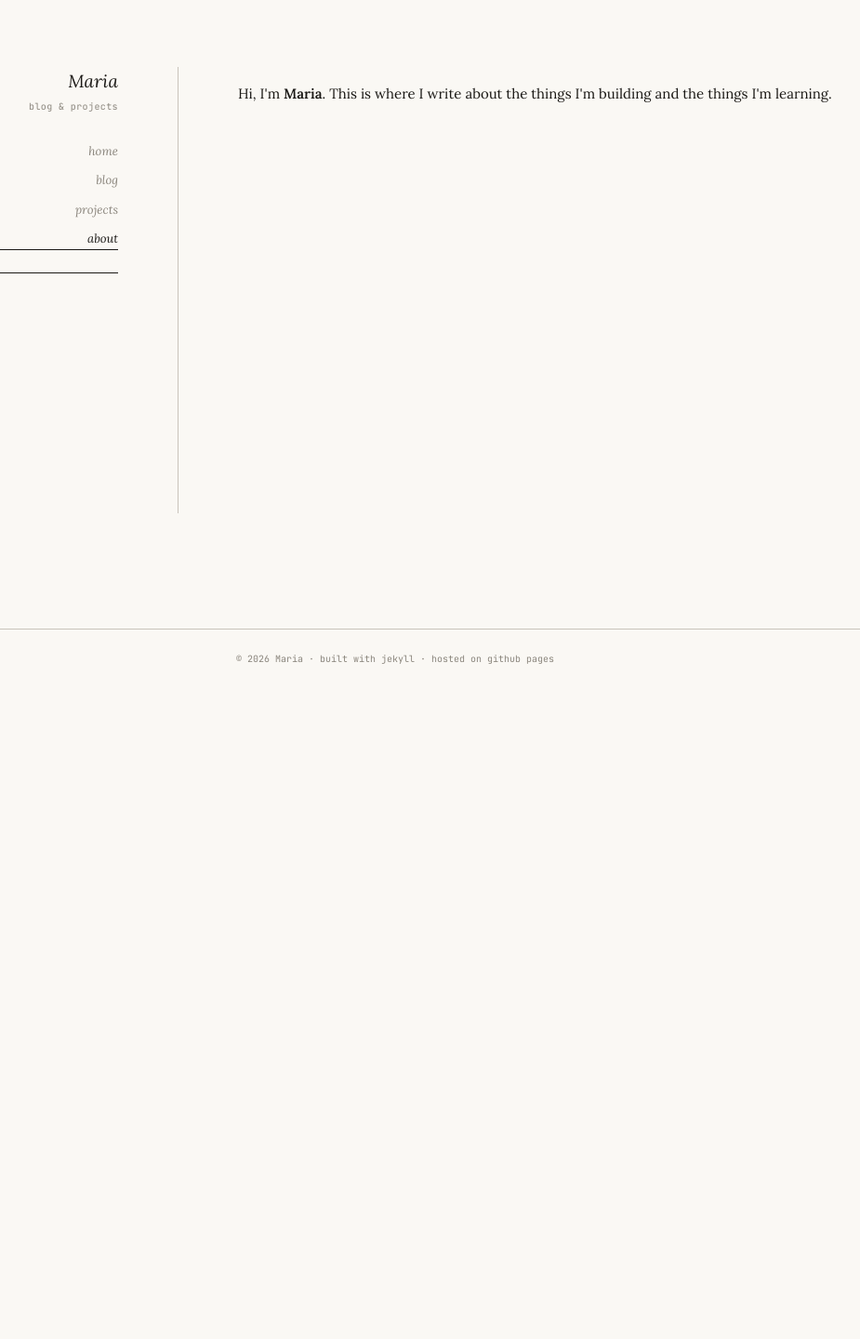
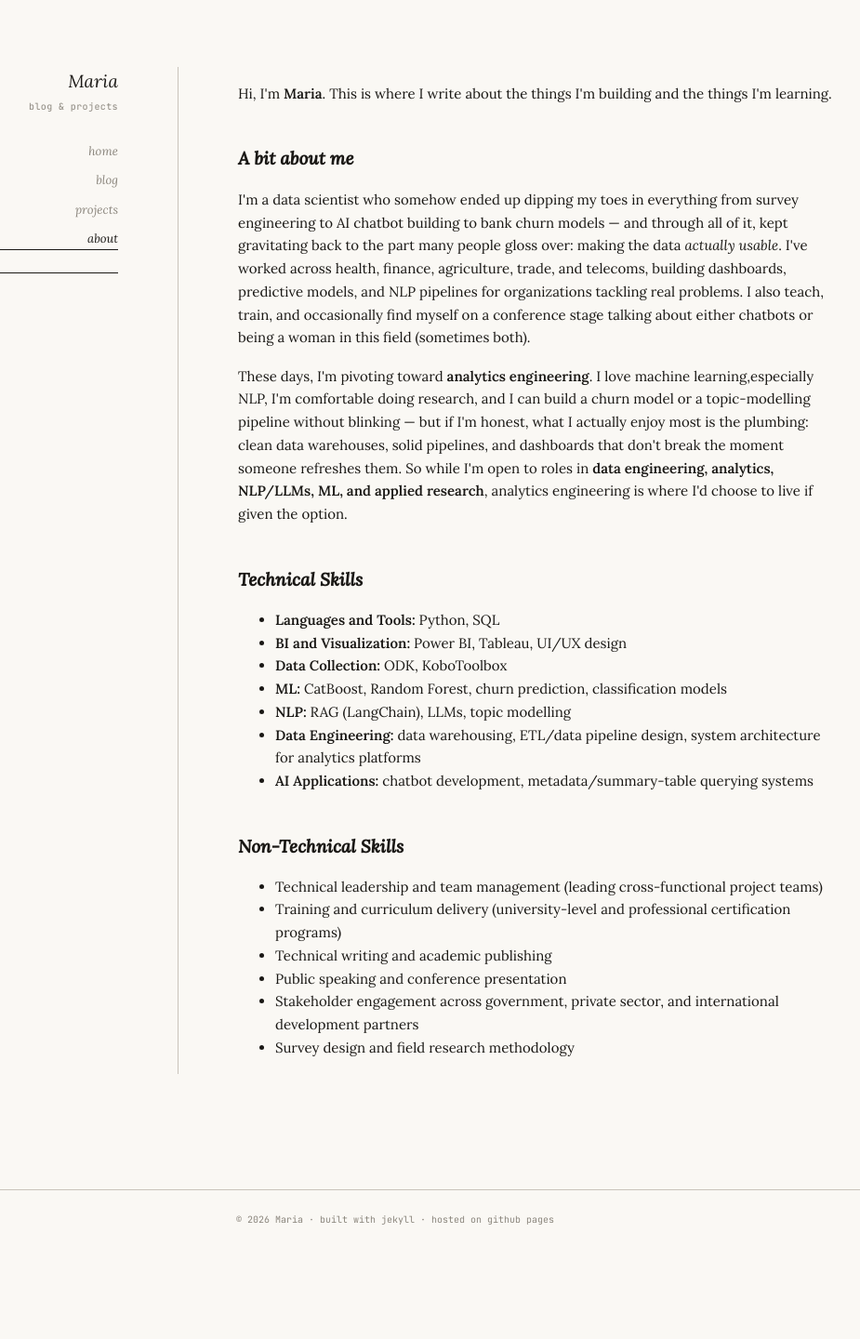
Before and after one commit to ogambamaria/ogambamaria.github.io, a Jekyll site: the page built from about/index.html, in a window 1280 px wide. Shown: the whole page at 93% size, without its empty margins (215-1140 px from the left). Built offline with Jekyll 4.4.1, drawn with Linux system fonts in a browser that asks for light colours; before the commit the page ends 900 px from its top, so only the background shows below that.

Commit message:
updated about page

```diff
--- a/about/index.html
+++ b/about/index.html
@@ -5,4 +5,33 @@ permalink: /about/
 ---
 <div class="post-body">
   <p>Hi, I'm <strong>{{ site.author.name }}</strong>. This is where I write about the things I'm building and the things I'm learning.</p>
+
+  <h2>A bit about me</h2>
+  <p>
+    I'm a data scientist who somehow ended up dipping my toes in everything from survey engineering to AI chatbot building to bank churn models — and through all of it, kept gravitating back to the part many people gloss over: making the data <em>actually usable</em>. I've worked across health, finance, agriculture, trade, and telecoms, building dashboards, predictive models, and NLP pipelines for organizations tackling real problems. I also teach, train, and occasionally find myself on a conference stage talking about either chatbots or being a woman in this field (sometimes both).
+  </p>
+  <p>
+    These days, I'm pivoting toward <strong>analytics engineering</strong>. I love machine learning,especially NLP, I'm comfortable doing research, and I can build a churn model or a topic-modelling pipeline without blinking — but if I'm honest, what I actually enjoy most is the plumbing: clean data warehouses, solid pipelines, and dashboards that don't break the moment someone refreshes them. So while I'm open to roles in <strong>data engineering, analytics, NLP/LLMs, ML, and applied research</strong>, analytics engineering is where I'd choose to live if given the option.
+  </p>
+
+  <h2>Technical Skills</h2>
+  <ul>
+    <li><strong>Languages and Tools:</strong> Python, SQL</li>
+    <li><strong>BI and Visualization:</strong> Power BI, Tableau, UI/UX design</li>
+    <li><strong>Data Collection:</strong> ODK, KoboToolbox</li>
+    <li><strong>ML:</strong> CatBoost, Random Forest, churn prediction, classification models</li>
+    <li><strong>NLP:</strong> RAG (LangChain), LLMs, topic modelling</li>
+    <li><strong>Data Engineering:</strong> data warehousing, ETL/data pipeline design, system architecture for analytics platforms</li>
+    <li><strong>AI Applications:</strong> chatbot development, metadata/summary-table querying systems</li>
+  </ul>
+
+  <h2>Non-Technical Skills</h2>
+  <ul>
+    <li>Technical leadership and team management (leading cross-functional project teams)</li>
+    <li>Training and curriculum delivery (university-level and professional certification programs)</li>
+    <li>Technical writing and academic publishing</li>
+    <li>Public speaking and conference presentation</li>
+    <li>Stakeholder engagement across government, private sector, and international development partners</li>
+    <li>Survey design and field research methodology</li>
+  </ul>
 </div>
```
Also changed, not shown: 1 other file.
